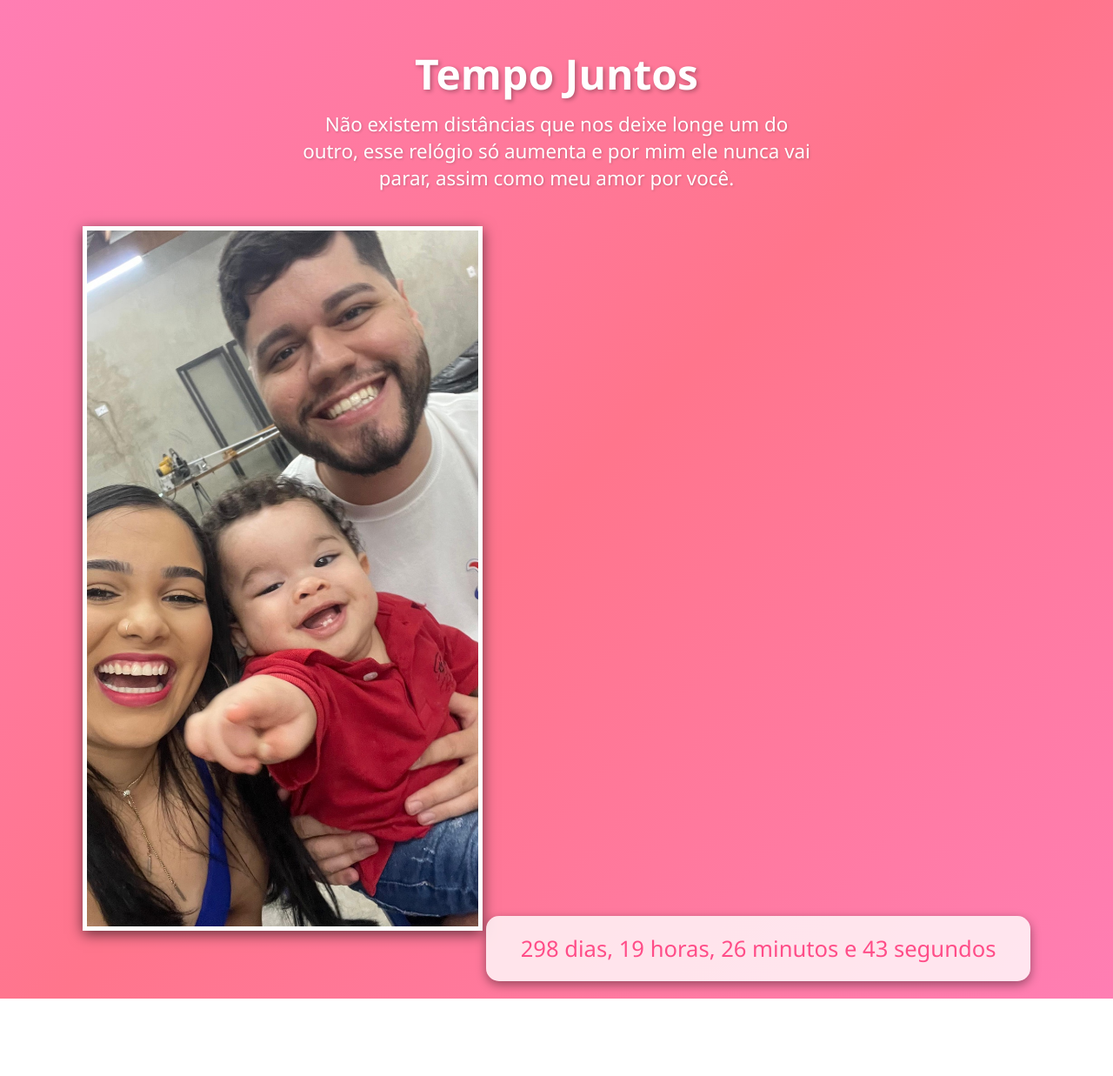
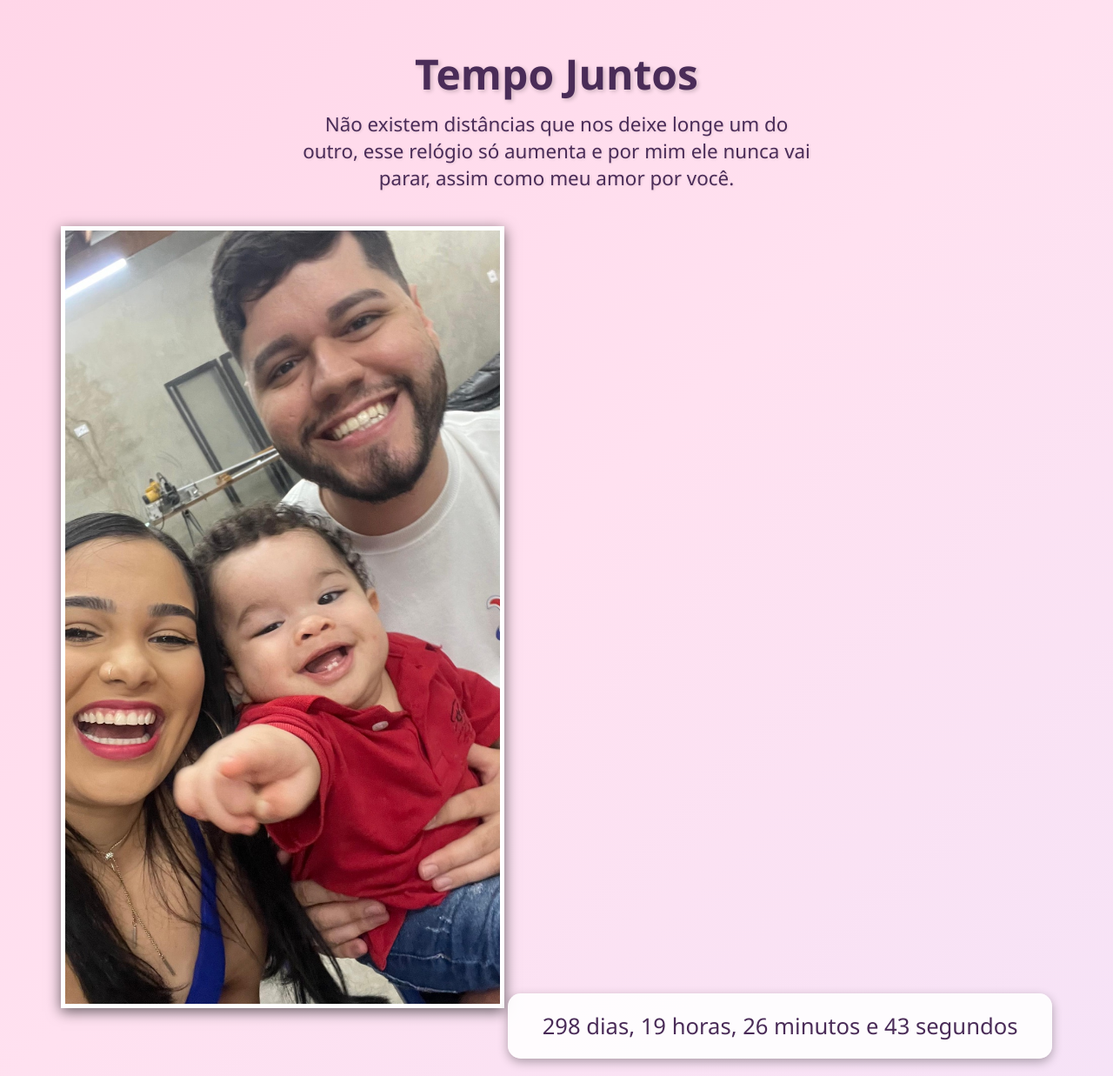
Before and after one commit to gustavorsilva12/tempo-juntos, a plain HTML site: page index.html in a window 1280 px wide. Shown: the whole page at 87% size. Before the commit the page ends 1148 px from the top, so only its background shows below. Drawn offline with Linux system fonts and the light colour scheme.

Commit message:
Update index.html

```diff
--- a/index.html
+++ b/index.html
@@ -7,8 +7,8 @@
 <style>
   body {
     font-family: 'Segoe UI', Tahoma, Geneva, Verdana, sans-serif;
-    background: linear-gradient(135deg, #ff7eb3, #ff758c, #ff7eb3);
-    color: #fff;
+    background: linear-gradient(135deg, #ffd6e8, #ffe1f0, #f6e3f7);
+    color: #4a2c58;
     margin: 0;
     padding: 20px;
     text-align: center;
@@ -17,7 +17,7 @@
   h1 {
     font-size: 3em;
     margin-bottom: 10px;
-    text-shadow: 2px 2px 5px rgba(0,0,0,0.3);
+    text-shadow: 2px 2px 5px rgba(0,0,0,0.2);
   }
 
   p {
@@ -27,28 +27,28 @@
     max-width: 600px;
     margin-left: auto;
     margin-right: auto;
-    text-shadow: 1px 1px 3px rgba(0,0,0,0.2);
+    text-shadow: 1px 1px 3px rgba(0,0,0,0.1);
   }
 
   #foto {
-    max-width: 450px;
+    max-width: 500px;
     width: 100%;
     height: auto;
-    border-radius: 0 !important;  /* Borda quadrada */
+    border-radius: 0 !important; /* Borda quadrada */
     object-fit: contain;
     box-shadow: 0 4px 15px rgba(0, 0, 0, 0.6);
     margin-bottom: 30px;
     background-color: #fff;
-    border: 5px solid #fff; /* Borda branca pra destacar no fundo colorido */
+    border: 5px solid #fff; /* Borda branca pra destacar */
   }
 
   .contador {
-    background: rgba(255, 255, 255, 0.8);
-    color: #ff4d88;
+    background: rgba(255, 255, 255, 0.9);
+    color: #4a2c58;
     border-radius: 15px;
     padding: 20px 40px;
     font-size: 1.6em;
-    box-shadow: 0 4px 12px rgba(0, 0, 0, 0.4);
+    box-shadow: 0 4px 12px rgba(0, 0, 0, 0.3);
     display: inline-block;
   }
 </style>
```
